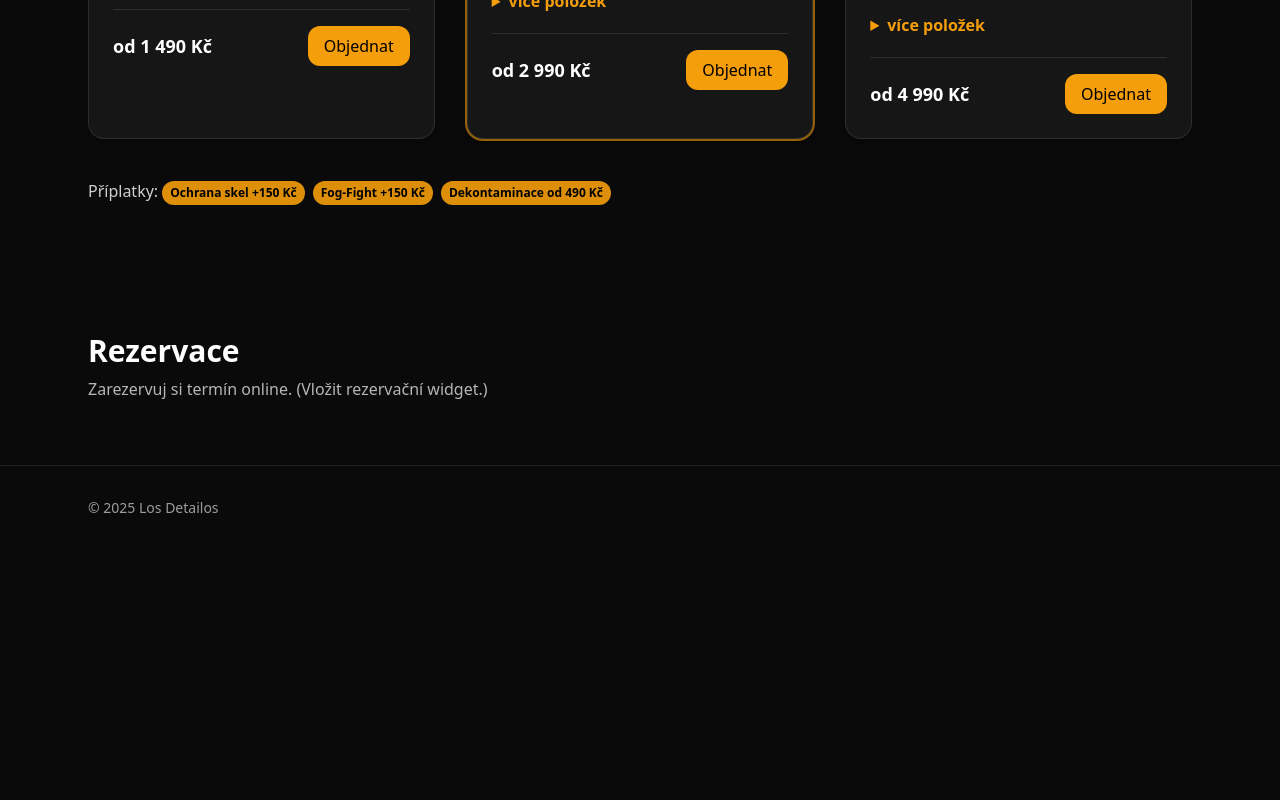
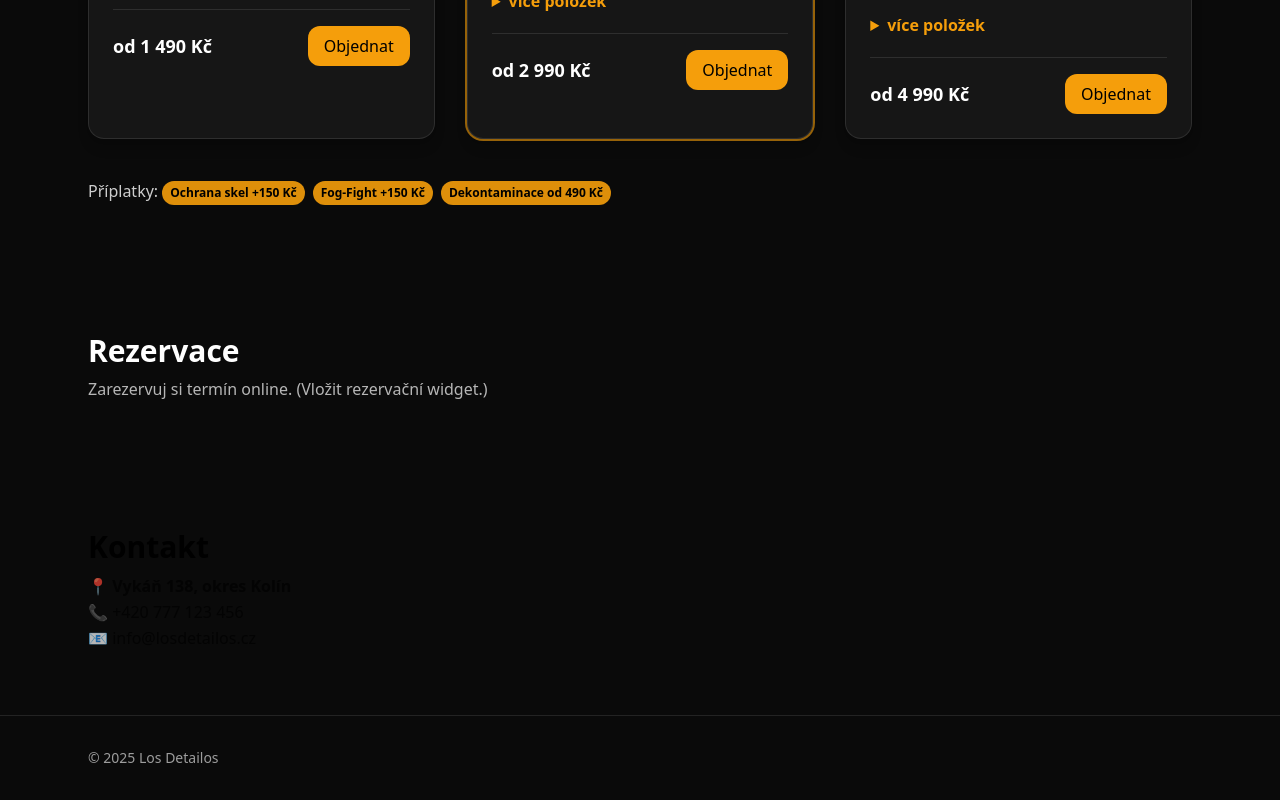
Before and after one commit to cyriac9966/losdetailos, a React (Vite) app: page / in a window 1280 px wide. Shown: the part 984-1784 px from the top of the page. Before the commit the page ends 1534 px from the top, so only its background shows below. Built offline with nearby package versions, Linux system fonts and the light colour scheme; the HTML template or start-up script is replaced by a standard one.

Commit message:
UI: přidán odkaz Kontakt a upraven App.jsx

```diff
--- a/src/App.jsx
+++ b/src/App.jsx
@@ -77,6 +77,15 @@ export default function App() {
           style={{ minWidth: "320px", height: "720px" }}
         /> */}
         </section>
+        <section id="kontakt" className="container-page py-16">
+          <h2 className="text-2xl sm:text-3xl font-bold">Kontakt</h2>
+          <p className="text-black/70 mt-2 leading-relaxed">
+            📍 <strong>Vykáň 138, okres Kolín</strong><br/>
+            📞 +420 777 123 456<br/>
+            📧 info@losdetailos.cz
+          </p>
+        </section>
+
 
         <footer className="border-t border-white/10">
           <div className="container-page py-8 text-white/60 text-sm">
```
